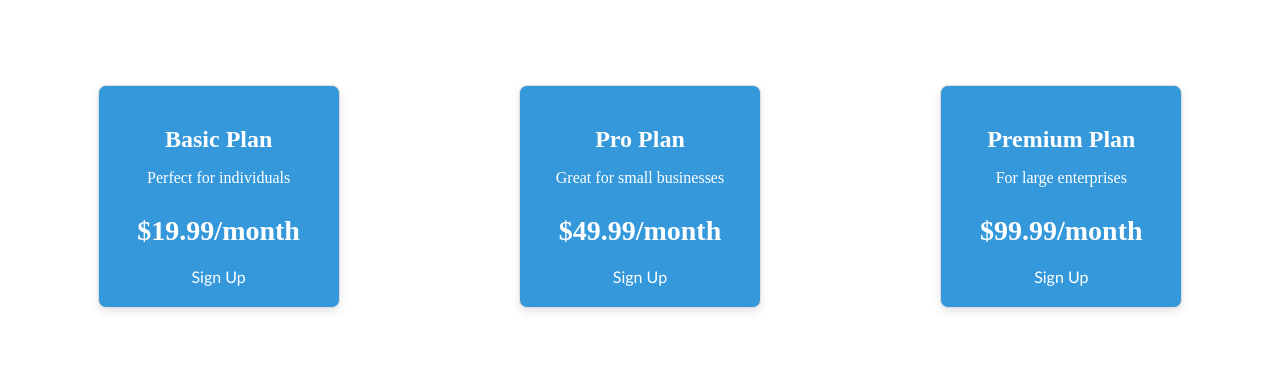
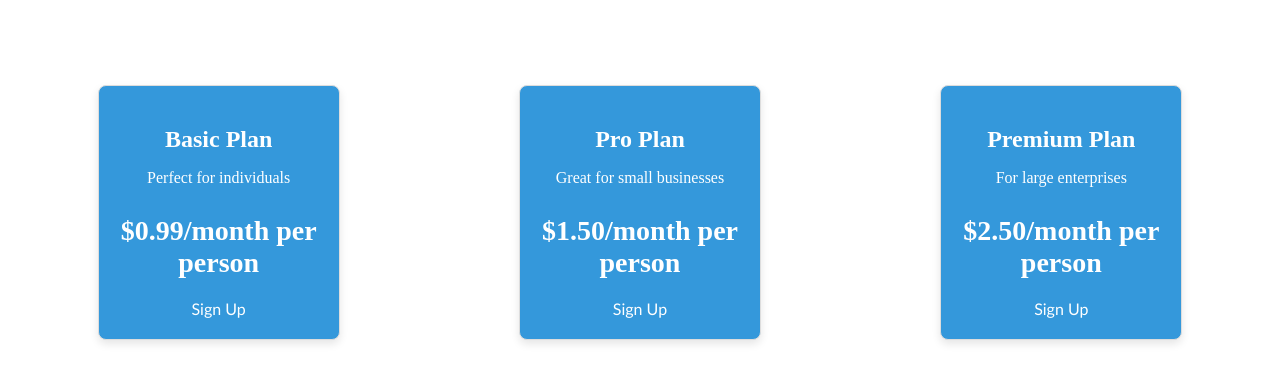
Before and after one commit to BenjaminNamayandev/WDSOverhaulcasecomp2023, a plain HTML site: page pricing.html in a window 1280 px wide. Shown: the part 80-462 px from the top of the page. Drawn offline with Linux system fonts and the light colour scheme.

Commit message:
Update pricing.html

```diff
--- a/pricing.html
+++ b/pricing.html
@@ -83,19 +83,19 @@
     <div class="pricing-option">
       <h2>Basic Plan</h2>
       <p>Perfect for individuals</p>
-      <p class="price">$19.99/month</p>
+      <p class="price">$0.99/month per person</p>
       <a href="#" style="color: #fff; text-decoration: none;">Sign Up</a>
     </div>
     <div class="pricing-option">
       <h2>Pro Plan</h2>
       <p>Great for small businesses</p>
-      <p class="price">$49.99/month</p>
+      <p class="price">$1.50/month per person</p>
       <a href="#" style="color: #fff; text-decoration: none;">Sign Up</a>
     </div>
     <div class="pricing-option">
       <h2>Premium Plan</h2>
       <p>For large enterprises</p>
-      <p class="price">$99.99/month</p>
+      <p class="price">$2.50/month per person</p>
       <a href="#" style="color: #fff; text-decoration: none;">Sign Up</a>
     </div>
   </div>
```
